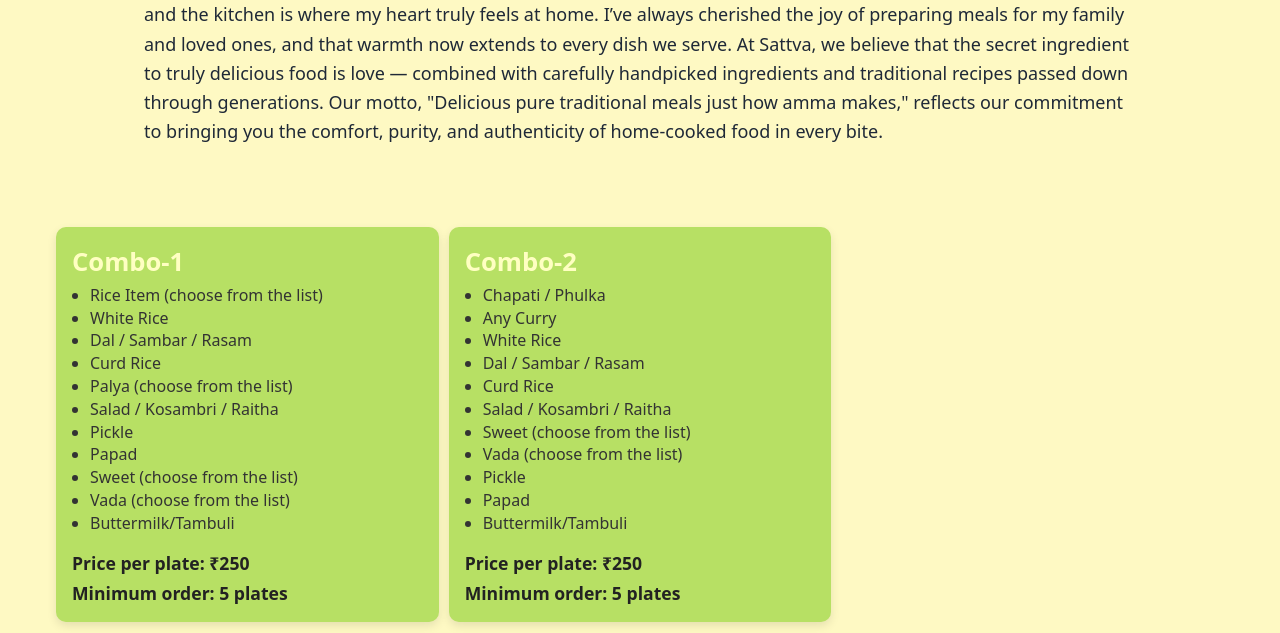
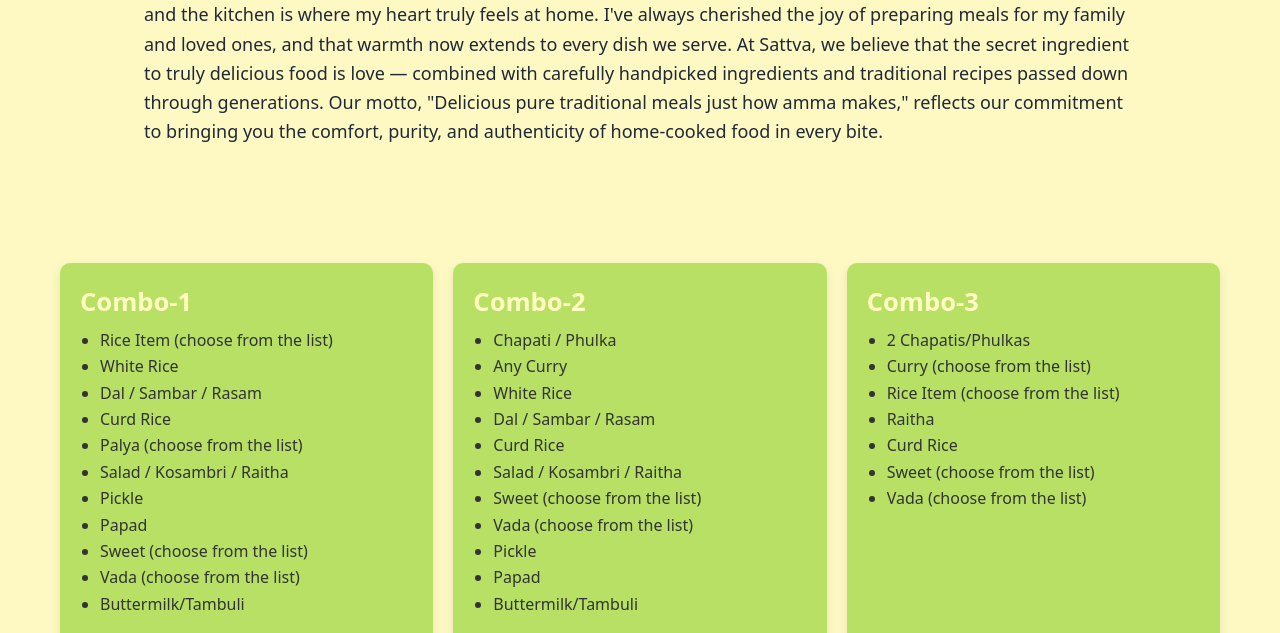
Before and after one commit to Krishna7777777/sattva-web, a plain HTML site: page index.html in a window 1280 px wide. Shown: the part 587-1220 px from the top of the page. Drawn offline with nearby package versions, Linux system fonts and the light colour scheme.

Commit message:
Update index.html

```diff
--- a/index.html
+++ b/index.html
@@ -9,20 +9,21 @@
     .combo-container {
       display: grid;
       grid-template-columns: repeat(3, 1fr);
-      gap: 10px;
-      padding: 16px;
+      gap: 20px;
+      padding: 20px;
       max-width: 1200px;
-      margin: auto;
+      margin: 0 auto;
     }
 
     .combo-card {
       background-color: #b7e064;
-  padding: 16px;
+      padding: 20px;
       border-radius: 10px;
       box-shadow: 0 4px 10px rgba(0, 0, 0, 0.1);
       display: flex;
       flex-direction: column;
       transition: transform 0.3s ease, box-shadow 0.3s ease;
+      height: 100%; /* Ensures equal height cards */
     }
 
     .combo-card:hover {
@@ -33,27 +34,28 @@
     .combo-card h2 {
       font-size: 1.6rem;
       color: #FFFFC2;
-      margin-bottom: 4px;
+      margin-bottom: 8px;
       font-weight: bold;
     }
 
     .combo-items {
       list-style-type: disc;
-      padding-left: 18px;
+      padding-left: 20px;
       color: #333;
-      margin-bottom: 10px;
+      margin-bottom: 12px;
+      flex-grow: 1; /* Makes items take available space */
     }
 
     .combo-items li {
-      margin-bottom: 2px;
-      line-height: 1.3;
+      margin-bottom: 4px;
+      line-height: 1.4;
     }
 
     .price, .min-order {
       font-weight: bold;
       color: #222;
       font-size: 1.1rem;
-      margin-top: 4px;
+      margin-top: 8px;
     }
 
     @media (max-width: 900px) {
@@ -65,6 +67,7 @@
     @media (max-width: 600px) {
       .combo-container {
         grid-template-columns: 1fr;
+        padding: 10px;
       }
     }
   </style>
@@ -83,8 +86,6 @@
       </div>
     </div>
   </header>
-</body>
-    <!-- LOGO WITH SCROLL TO TOP -->
 
   <section class="bg-green-100 py-16 text-center">
     <h2 class="text-4xl font-sans mb-4">Mother's Homely Food</h2>
@@ -94,13 +95,13 @@
   <section id="about" class="max-w-5xl mx-auto py-16 px-4">
     <h3 class="text-2xl font-bold mb-4 text-yellow-600">About Us</h3>
     <p class="text-lg leading-relaxed">
-      Welcome to <strong>Sattva</strong>
-   Mother's Homely Food, where every meal is a labor of love. Cooking has always been my passion, and the kitchen is where my heart truly feels at home. I’ve always cherished the joy of preparing meals for my family and loved ones, and that warmth now extends to every dish we serve. At Sattva, we believe that the secret ingredient to truly delicious food is love — combined with carefully handpicked ingredients and traditional recipes passed down through generations. Our motto, "Delicious pure traditional meals just how amma makes," reflects our commitment to bringing you the comfort, purity, and authenticity of home-cooked food in every bite.
+      Welcome to <strong>Sattva</strong> Mother's Homely Food, where every meal is a labor of love. Cooking has always been my passion, and the kitchen is where my heart truly feels at home. I've always cherished the joy of preparing meals for my family and loved ones, and that warmth now extends to every dish we serve. At Sattva, we believe that the secret ingredient to truly delicious food is love — combined with carefully handpicked ingredients and traditional recipes passed down through generations. Our motto, "Delicious pure traditional meals just how amma makes," reflects our commitment to bringing you the comfort, purity, and authenticity of home-cooked food in every bite.
     </p>
   </section>
 
-  <section id="combos">
+  <section id="combos" class="py-8">
     <div class="combo-container">
+      <!-- Combo 1 -->
       <div class="combo-card">
         <h2>Combo-1</h2>
         <ul class="combo-items">
@@ -119,6 +120,8 @@
         <p class="price">Price per plate: ₹250</p>
         <p class="min-order">Minimum order: 5 plates</p>
       </div>
+
+      <!-- Combo 2 -->
       <div class="combo-card">
         <h2>Combo-2</h2>
         <ul class="combo-items">
@@ -137,13 +140,14 @@
         <p class="price">Price per plate: ₹250</p>
         <p class="min-order">Minimum order: 5 plates</p>
       </div>
-  </div>
+
+      <!-- Combo 3 -->
       <div class="combo-card">
         <h2>Combo-3</h2>
         <ul class="combo-items">
           <li>2 Chapatis/Phulkas</li>
           <li>Curry (choose from the list)</li>
-    <li>Rice Item (choose from the list?</li>
+          <li>Rice Item (choose from the list)</li>
           <li>Raitha</li>
           <li>Curd Rice</li>
           <li>Sweet (choose from the list)</li>
@@ -152,6 +156,8 @@
         <p class="price">Price per plate: ₹170</p>
         <p class="min-order">Minimum order: 5 plates</p>
       </div>
+
+      <!-- Combo 4 -->
       <div class="combo-card">
         <h2>Combo-4</h2>
         <ul class="combo-items">
@@ -164,6 +170,8 @@
         <p class="price">Price per plate: ₹170</p>
         <p class="min-order">Minimum order: 5 plates</p>
       </div>
+
+      <!-- Combo 5 -->
       <div class="combo-card">
         <h2>Combo 5 - Simple Meal Plan</h2>
         <ul class="combo-items">
@@ -175,11 +183,13 @@
         <p class="price">Price per plate ₹100</p>
         <p class="min-order">Minimum order: 2 plates</p>
       </div>
+
+      <!-- Breakfast/Snacks -->
       <div class="combo-card">
         <h2>Breakfast/Snacks</h2>
         <ul class="combo-items">
           <li>Umpa</li>
-    <li>Soosla - ₹60 </li>
+          <li>Soosla - ₹60</li>
           <li>Poha - ₹60</li>
           <li>Pasta - </li>
           <li>Sandwich - </li>
@@ -189,6 +199,8 @@
           <li>Soups</li>
         </ul>
       </div>
+
+      <!-- Upma Varieties -->
       <div class="combo-card">
         <h2>Upma Varieties</h2>
         <ul class="combo-items">
@@ -198,7 +210,7 @@
         </ul>
       </div>
 
-  <!-- Sandwich -->
+      <!-- Sandwich Varieties -->
       <div class="combo-card">
         <h2>Sandwich Varieties</h2>
         <ul class="combo-items">
@@ -211,7 +223,7 @@
         </ul>
       </div>
 
-  <!-- Rice -->
+      <!-- Rice Varieties -->
       <div class="combo-card">
         <h2>Rice Varieties</h2>
         <ul class="combo-items">
@@ -241,7 +253,6 @@
         </ul>
       </div>
     </div>
-    </div>
   </section>
 
   <section id="contact" class="bg-green-100 py-16 px-4">
```
Lines whose indentation alone changed are shown as unchanged.
